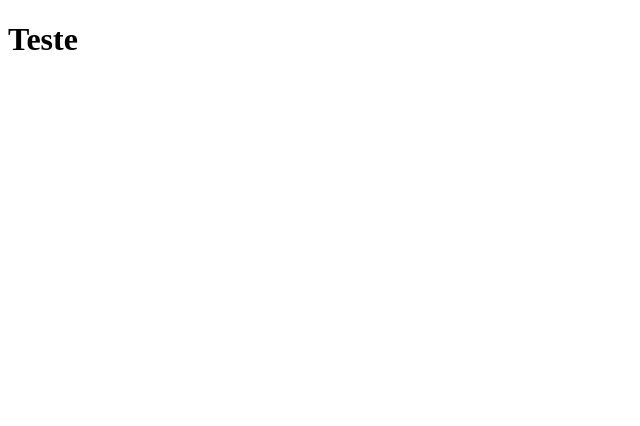
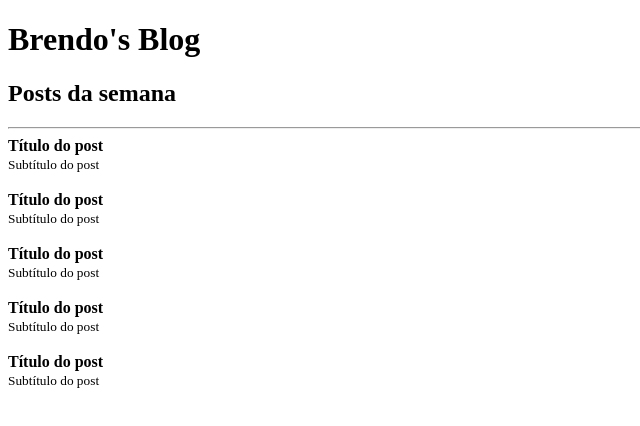
Before and after one commit to BrendoSPinheiro/react-fundamentos, a React app: page / in a window 1280 px wide. Shown: the top 426 px of the page, without its empty margins (0-640 px from the left). Built offline with nearby package versions, Linux system fonts and the light colour scheme; the HTML template or start-up script is replaced by a standard one.

Commit message:
feat: create post component

```diff
--- a/src/App.js
+++ b/src/App.js
@@ -1,5 +1,20 @@
 import React from 'react';
 
+import { Post } from './Post';
+
 export function App() {
-  return <h1>Teste</h1>;
+  return (
+    <>
+      <h1>Brendo's Blog</h1>
+      <h2>Posts da semana</h2>
+
+      <hr />
+
+      <Post />
+      <Post />
+      <Post />
+      <Post />
+      <Post />
+    </>
+  );
 }
--- /dev/null
+++ b/src/Post.js
@@ -0,0 +1,14 @@
+import React from 'react';
+
+export function Post() {
+  return (
+    <>
+      <article>
+        <strong>Título do post</strong>
+        <br />
+        <small>Subtítulo do post</small>
+      </article>
+      <br />
+    </>
+  );
+}
```
